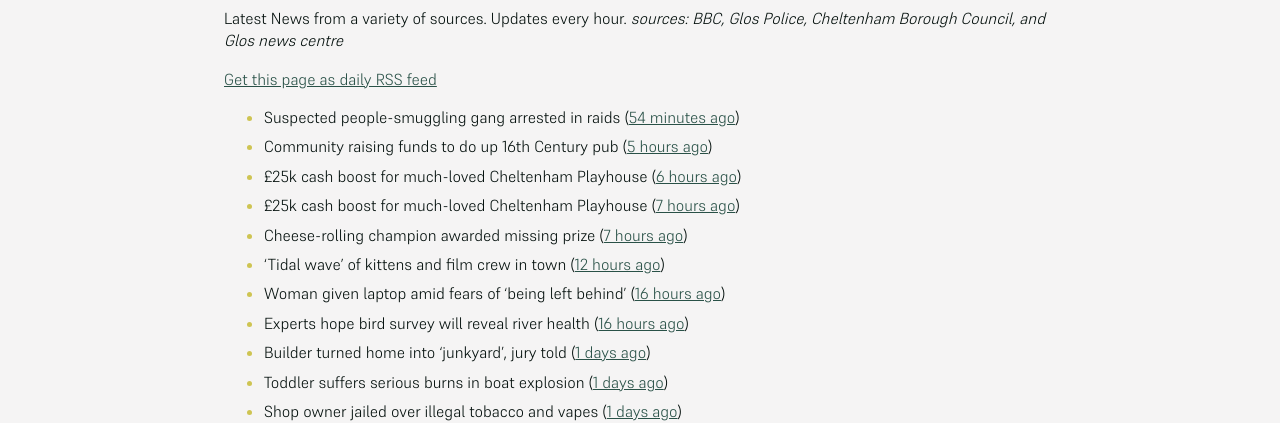
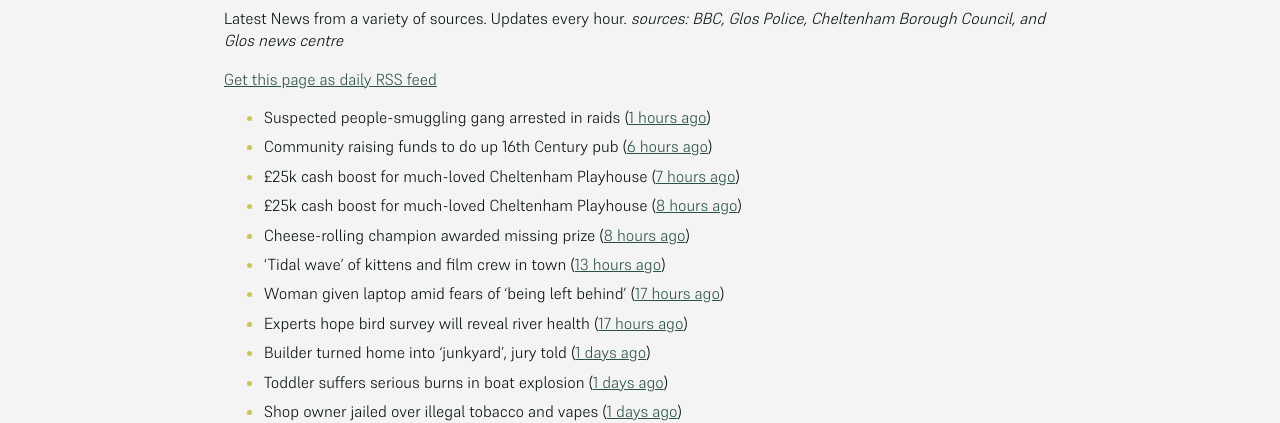
Before and after one commit to mat-0/cheltenham-open-data, a Jekyll site: the page built from _pages/news.md, in a window 1280 px wide. Shown: the part 266-689 px from the top of the page. Built offline with Jekyll 4.4.1, drawn with Linux system fonts in a browser that asks for light colours; some of the changed text lies outside the part shown.

Commit message:
Updated 2025-06-03 22:58:12

```diff
--- a/_pages/news.md
+++ b/_pages/news.md
@@ -12,14 +12,14 @@ _sources: BBC, Glos Police, Cheltenham Borough Council, and Glos news centre_
 [Get this page as daily RSS feed](/daily.rss)
 
 <!-- news_marker starts -->
-- Suspected people-smuggling gang arrested in raids ([54 minutes ago](https://www.bbc.com/news/articles/cx2j67x49pwo))
-- Community raising funds to do up 16th Century pub ([5 hours ago](https://www.bbc.com/news/articles/c1kvgy4p4nwo))
-- £25k cash boost for much-loved Cheltenham Playhouse ([6 hours ago](https://gloucesternewscentre.co.uk/25k-cash-boost-for-much-loved-cheltenham-playhouse/))
-- £25k cash boost for much-loved Cheltenham Playhouse ([7 hours ago](https://www.cheltenham.gov.uk/news/article/3017/25k_cash_boost_for_much-loved_cheltenham_playhouse))
-- Cheese-rolling champion awarded missing prize ([7 hours ago](https://www.bbc.com/news/articles/clyzjzkz2v1o))
-- 'Tidal wave' of kittens and film crew in town ([12 hours ago](https://www.bbc.com/news/articles/ced2ey9l1dyo))
-- Woman given laptop amid fears of 'being left behind' ([16 hours ago](https://www.bbc.com/news/articles/cy8nvm5v5ymo))
-- Experts hope bird survey will reveal river health ([16 hours ago](https://www.bbc.com/news/articles/c9wgv0dy485o))
+- Suspected people-smuggling gang arrested in raids ([1 hours ago](https://www.bbc.com/news/articles/cx2j67x49pwo))
+- Community raising funds to do up 16th Century pub ([6 hours ago](https://www.bbc.com/news/articles/c1kvgy4p4nwo))
+- £25k cash boost for much-loved Cheltenham Playhouse ([7 hours ago](https://gloucesternewscentre.co.uk/25k-cash-boost-for-much-loved-cheltenham-playhouse/))
+- £25k cash boost for much-loved Cheltenham Playhouse ([8 hours ago](https://www.cheltenham.gov.uk/news/article/3017/25k_cash_boost_for_much-loved_cheltenham_playhouse))
+- Cheese-rolling champion awarded missing prize ([8 hours ago](https://www.bbc.com/news/articles/clyzjzkz2v1o))
+- 'Tidal wave' of kittens and film crew in town ([13 hours ago](https://www.bbc.com/news/articles/ced2ey9l1dyo))
+- Woman given laptop amid fears of 'being left behind' ([17 hours ago](https://www.bbc.com/news/articles/cy8nvm5v5ymo))
+- Experts hope bird survey will reveal river health ([17 hours ago](https://www.bbc.com/news/articles/c9wgv0dy485o))
 - Builder turned home into 'junkyard', jury told ([1 days ago](https://www.bbc.com/news/articles/c7v7jqygvlpo))
 - Toddler suffers serious burns in boat explosion ([1 days ago](https://www.bbc.com/news/articles/c1j5k49zg9yo))
 - Shop owner jailed over illegal tobacco and vapes ([1 days ago](https://www.bbc.com/news/articles/c071jlz50peo))
```
Also changed, not shown: other parts of _pages/news.md (+2 -2 lines), _data/flood.json (+4 -4 lines), index.md (+4 -4 lines).
